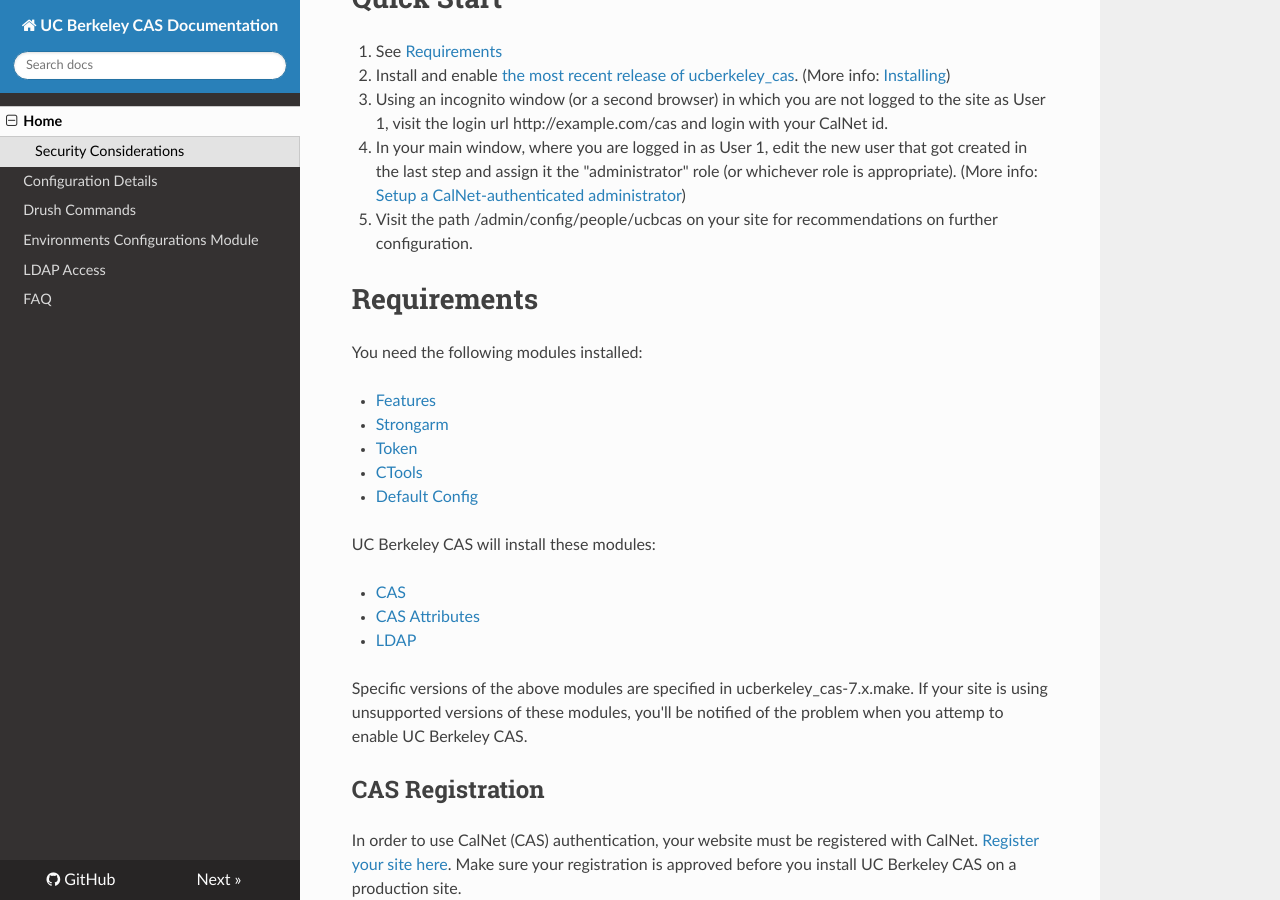
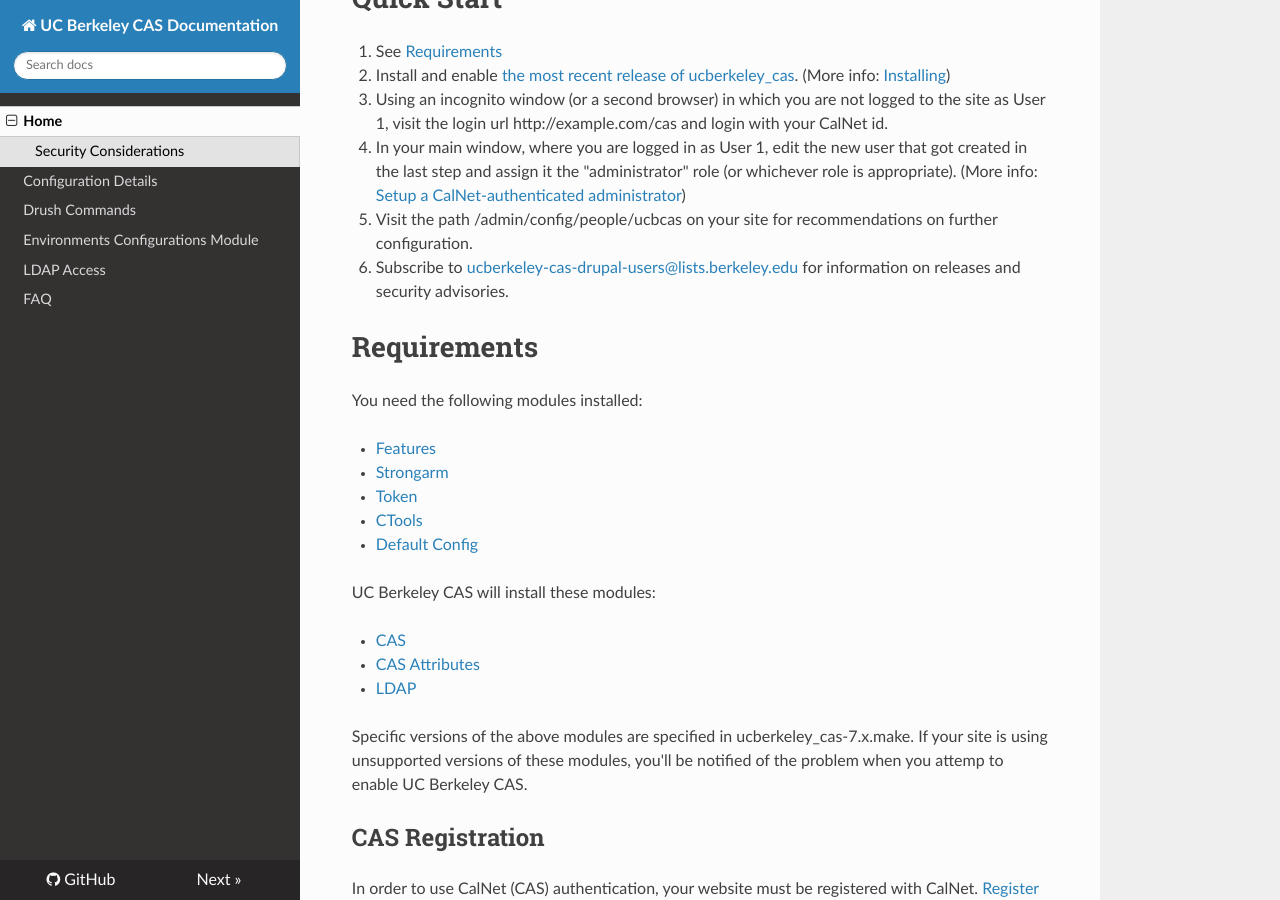
Before and after one commit to ucb-ist-drupal/ucberkeley_cas-7, an MkDocs documentation site: the page built from docs/index.md, in a window 1280 px wide and 900 px high, scrolled down 1184 px. Built offline with MkDocs 1.6.1, drawn with Linux system fonts in a browser that asks for light colours; nearby versions of some CDN libraries; old or Windows-style settings are respelled for this version of MkDocs.

Commit message:
Docs: Add mailinglist to quick start instructions.

```diff
--- a/docs/index.md
+++ b/docs/index.md
@@ -54,6 +54,7 @@ http://example.com/cas and login with your CalNet id.
 created in the last step and assign it the "administrator" role (or whichever role is appropriate). (More info:
 [Setup a CalNet-authenticated administrator](#setup-a-calnet-authenticated-administrator))
 5. Visit the path /admin/config/people/ucbcas on your site for recommendations on further configuration.
+6. Subscribe to [ucberkeley-cas-drupal-users@lists.berkeley.edu](https://calmail.berkeley.edu/manage/list/listinfo/ucberkeley-cas-drupal-users@lists.berkeley.edu) for information on releases and security advisories.
 
 # Requirements
 
```
